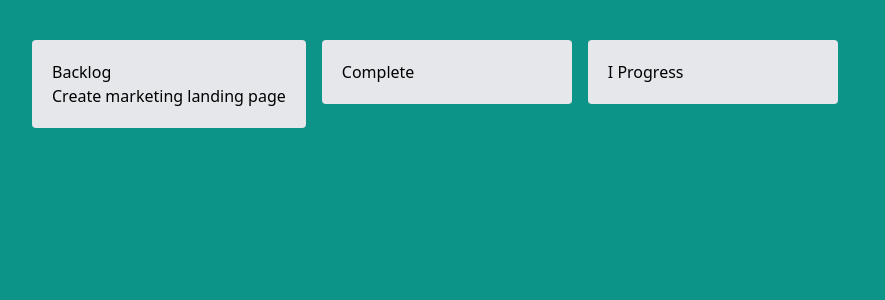
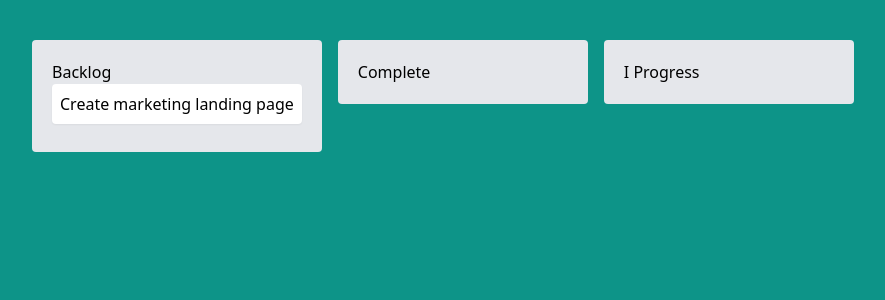
Before and after one commit to pocho50/Kanban-boards, a Nuxt app: page / in a window 1280 px wide. Shown: the top 300 px of the page, without its empty margins (8-893 px from the left). Built offline with nearby package versions, Linux system fonts and the light colour scheme.

Commit message:
feat: TrelloBorad task component

```diff
--- a/components/TrelloBoard.vue
+++ b/components/TrelloBoard.vue
@@ -34,9 +34,7 @@ const columns = ref<Column[]>([
             <header>
                 {{ column.title }}
             </header>
-            <p v-for="task in column.tasks" :key="task.id">
-                {{ task.title }}
-            </p>
+            <TrelloBoardTask :task="task" v-for="task in column.tasks" :key="task.id" />
         </div>
     </div>
 </template>
--- /dev/null
+++ b/components/TrelloBoardTask.vue
@@ -0,0 +1,14 @@
+<script setup lang="ts">
+import type { Task } from '~~/types';
+
+defineProps<{
+    task: Task
+}>();
+
+</script>
+
+<template>
+    <div :title="task.createAt.toLocaleDateString()" class="task bg-white p-2 mb-2 rounded shadow-sm max-w-[250px]">
+        <span>{{ task.title }}</span>
+    </div>
+</template>
```
